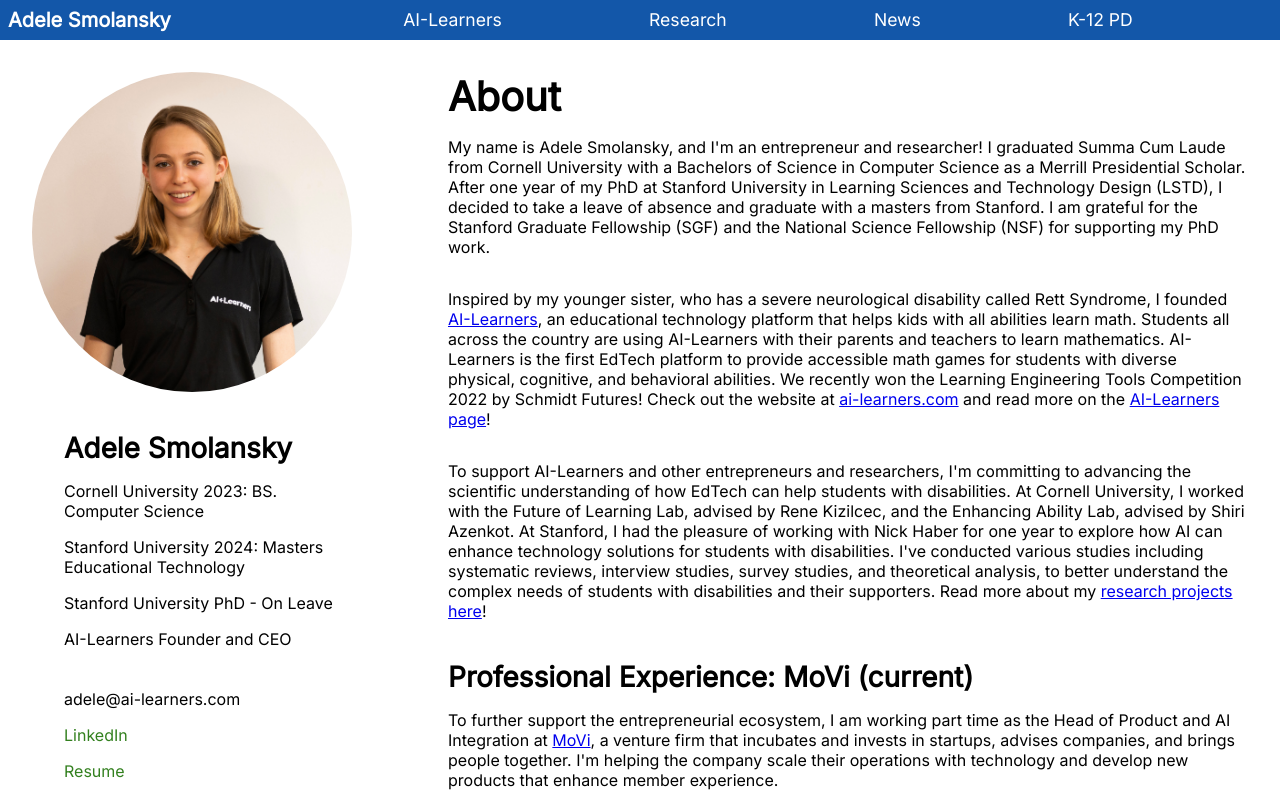
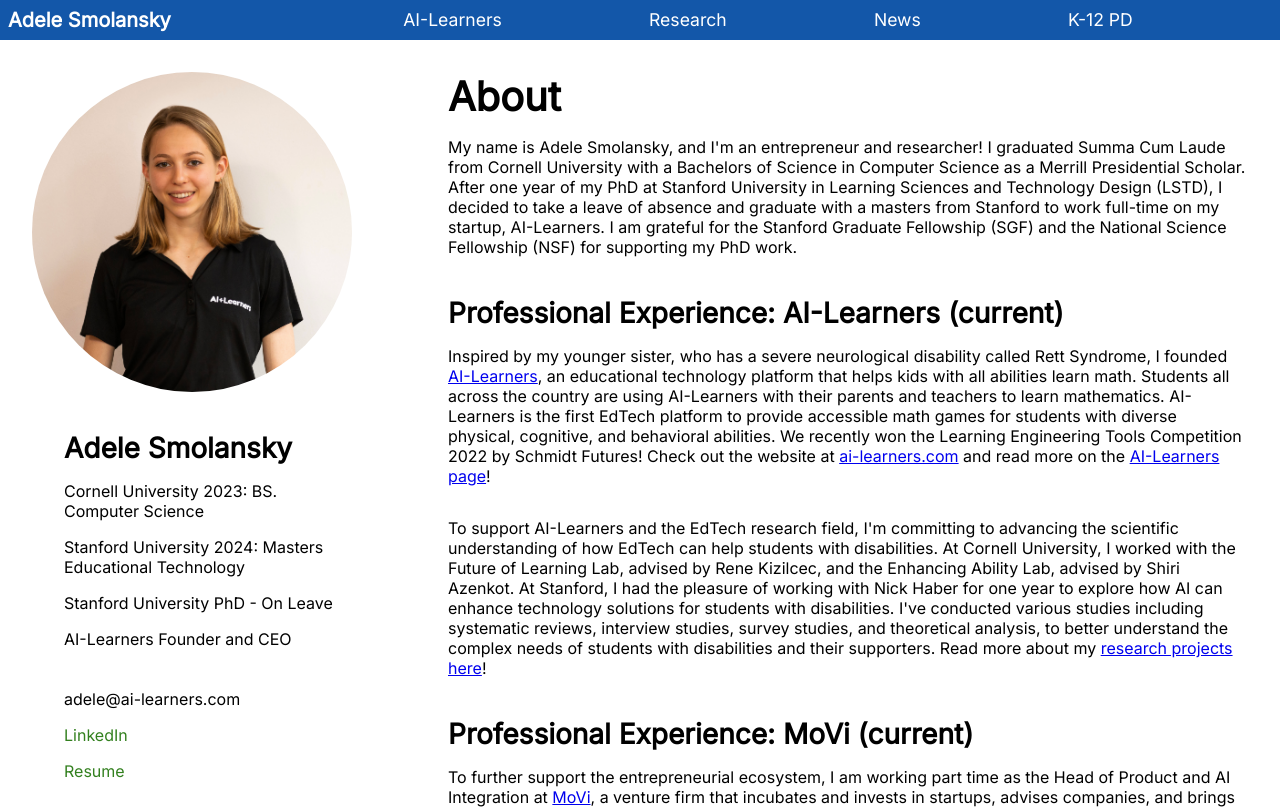
Before and after one commit to adelesmolansky/adelesmolansky.github.io, a React (Create React App) app in the folder my-app/: page / in a window 1280 px wide. Shown: the top 809 px of the page. Built offline with nearby package versions, Linux system fonts and the light colour scheme.

Commit message:
Update About.tsx

```diff
--- a/my-app/src/pages/About/About.tsx
+++ b/my-app/src/pages/About/About.tsx
@@ -69,10 +69,12 @@
           Science in Computer Science as a Merrill Presidential Scholar. After
           one year of my PhD at Stanford University in Learning Sciences and
           Technology Design (LSTD), I decided to take a leave of absence and
-          graduate with a masters from Stanford. I am grateful for the Stanford
-          Graduate Fellowship (SGF) and the National Science Fellowship (NSF)
-          for supporting my PhD work.
+          graduate with a masters from Stanford to work full-time on my startup,
+          AI-Learners. I am grateful for the Stanford Graduate Fellowship (SGF)
+          and the National Science Fellowship (NSF) for supporting my PhD work.
         </p>
+
+        <h2>Professional Experience: AI-Learners (current)</h2>
         <p>
           Inspired by my younger sister, who has a severe neurological
           disability called Rett Syndrome, I founded{' '}
@@ -88,18 +90,17 @@
           on the <Link to="/ai-learners">AI-Learners page</Link>!
         </p>
         <p>
-          To support AI-Learners and other entrepreneurs and researchers, I'm
-          committing to advancing the scientific understanding of how EdTech can
-          help students with disabilities. At Cornell University, I worked with
-          the Future of Learning Lab, advised by Rene Kizilcec, and the
-          Enhancing Ability Lab, advised by Shiri Azenkot. At Stanford, I had
-          the pleasure of working with Nick Haber for one year to explore how AI
-          can enhance technology solutions for students with disabilities. I've
-          conducted various studies including systematic reviews, interview
-          studies, survey studies, and theoretical analysis, to better
-          understand the complex needs of students with disabilities and their
-          supporters. Read more about my{' '}
-          <Link to="/research">research projects here</Link>!
+          To support AI-Learners and the EdTech research field, I'm committing
+          to advancing the scientific understanding of how EdTech can help
+          students with disabilities. At Cornell University, I worked with the
+          Future of Learning Lab, advised by Rene Kizilcec, and the Enhancing
+          Ability Lab, advised by Shiri Azenkot. At Stanford, I had the pleasure
+          of working with Nick Haber for one year to explore how AI can enhance
+          technology solutions for students with disabilities. I've conducted
+          various studies including systematic reviews, interview studies,
+          survey studies, and theoretical analysis, to better understand the
+          complex needs of students with disabilities and their supporters. Read
+          more about my <Link to="/research">research projects here</Link>!
         </p>
 
         <h2>Professional Experience: MoVi (current)</h2>
@@ -156,8 +157,8 @@
           Outside of school, research, working, and teaching, I love to
           exercise, travel, and read books. Growing up, I was a rhythmic
           gymnast, and I traveled around the country competing in various
-          competitions. I've also competed in several road cycling events, and
-          I'm now training for a marathon.
+          competitions. I've recently begun competing in cycling road races and
+          marathons.
         </p>
         <img
           className="hikingImg"
```
